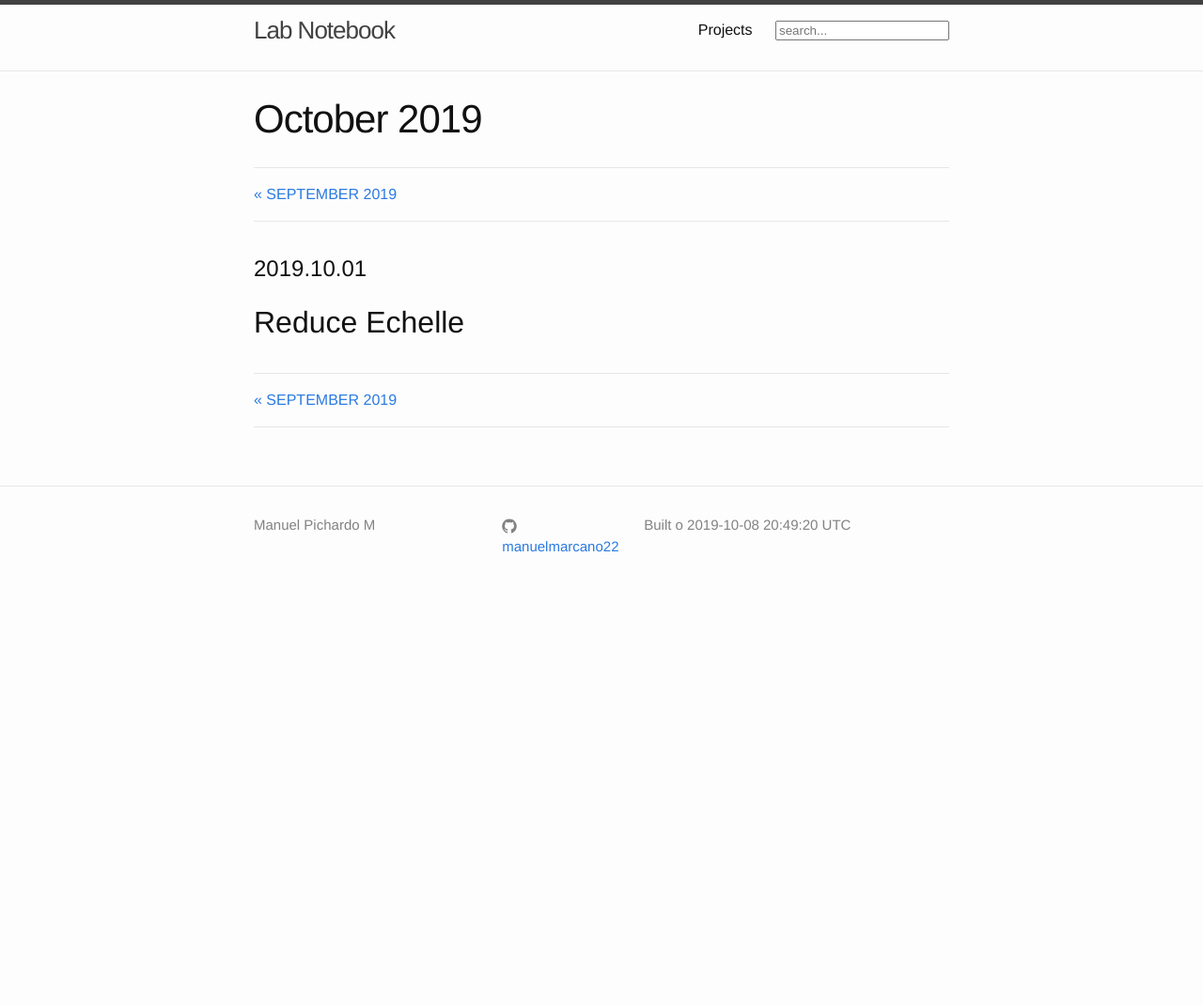
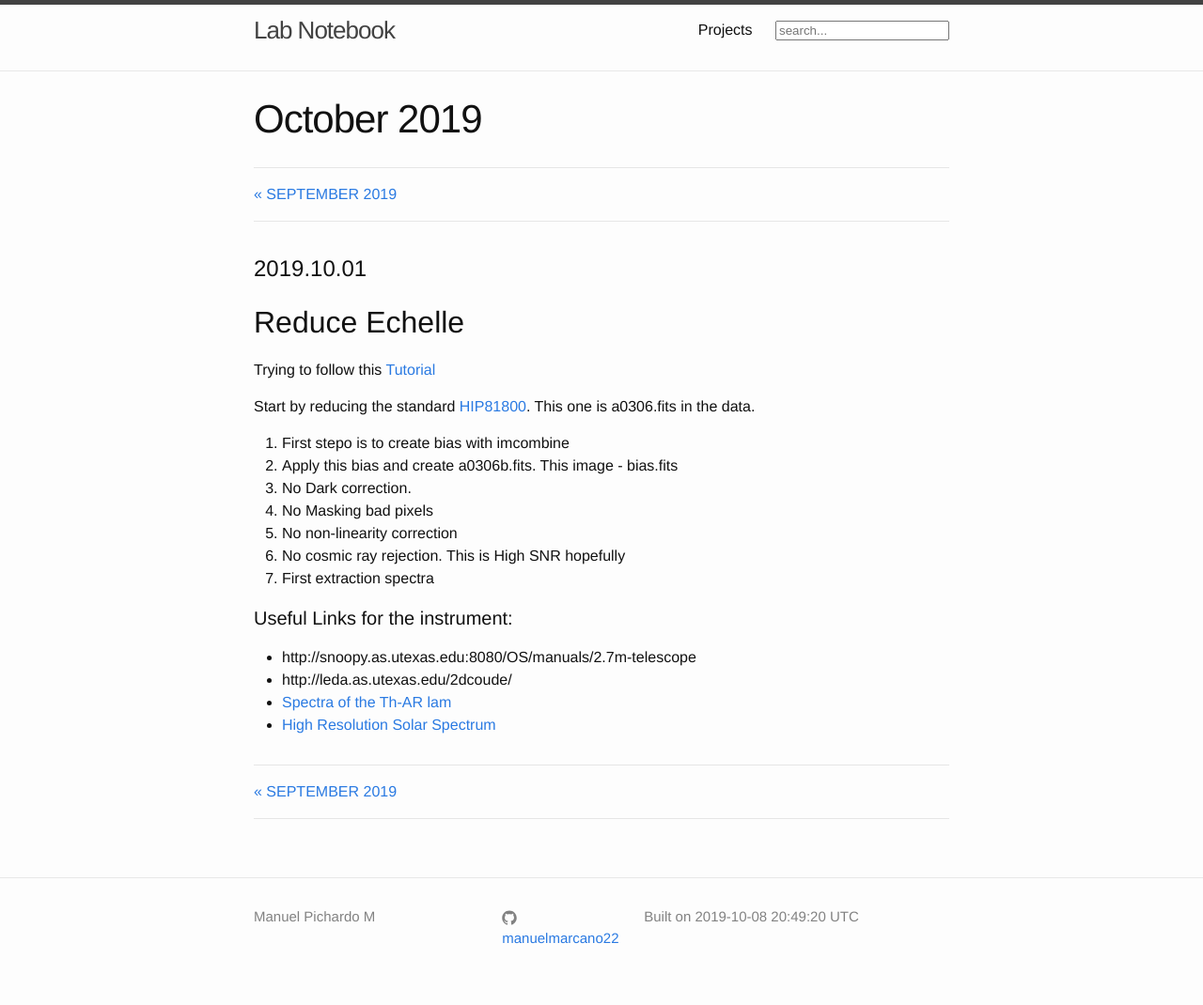
Before and after one commit to manuelmarcano22/Notebook, a Jekyll site: the page built from _posts/2019_10/2019-10-01-October.md, in a window 1280 px wide. Shown: the whole page at 94% size. Built offline with Jekyll 4.4.1, drawn with Linux system fonts in a browser that asks for light colours; before the commit the page ends 900 px from its top, so only the background shows below that.

Commit message:
Base Sources :octocat:

```diff
--- a/_includes/footer.html
+++ b/_includes/footer.html
@@ -35,7 +35,7 @@
       </div>
 
       <div class="footer-col footer-col-3">
-        <p>Built o {{ site.time | date: '%Y-%m-%d %T %Z'}}</p>
+        <p>Built on {{ site.time | date: '%Y-%m-%d %T %Z'}}</p>
       </div>
     </div>
 
--- a/_posts/2019_10/2019-10-01-October.md
+++ b/_posts/2019_10/2019-10-01-October.md
@@ -7,3 +7,25 @@ layout: log
 
 
 ## Reduce Echelle
+
+Trying to follow this [Tutorial](https://www.naoj.org/Observing/Instruments/HDS/specana2014.10e.pdf)
+
+
+Start by reducing the standard [HIP81800](http://simbad.u-strasbg.fr/simbad/sim-basic?Ident=HD+151044). This one is a0306.fits in the data.
+
+1. First stepo is to create bias with imcombine
+2. Apply this bias and create a0306b.fits. This image - bias.fits
+3. No Dark correction.
+4. No Masking bad pixels
+5. No non-linearity correction
+6. No cosmic ray rejection. This is High SNR hopefully
+7. First extraction spectra
+
+
+
+#### Useful Links for the instrument:
+
+- http://snoopy.as.utexas.edu:8080/OS/manuals/2.7m-telescope
+- http://leda.as.utexas.edu/2dcoude/
+- [Spectra of the Th-AR lam](https://www.as.utexas.edu/~hebe/2dcoude/thar/thar.pdf)
+- [ High Resolution Solar Spectrum](http://bass2000.obspm.fr/solar_spect.php)
```
Also changed, not shown: random/Pyraf.md (added, +11 -0 lines).
